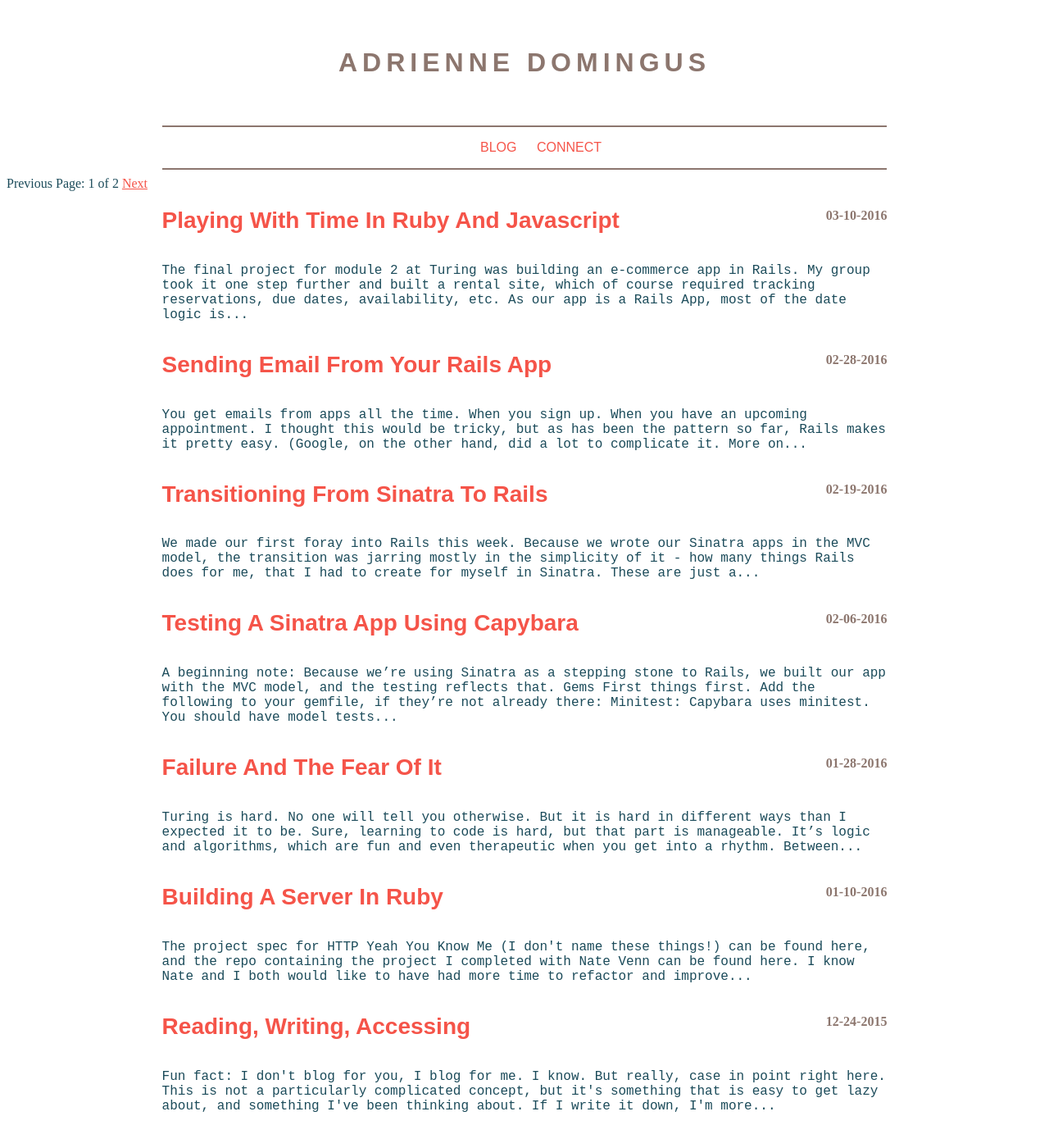
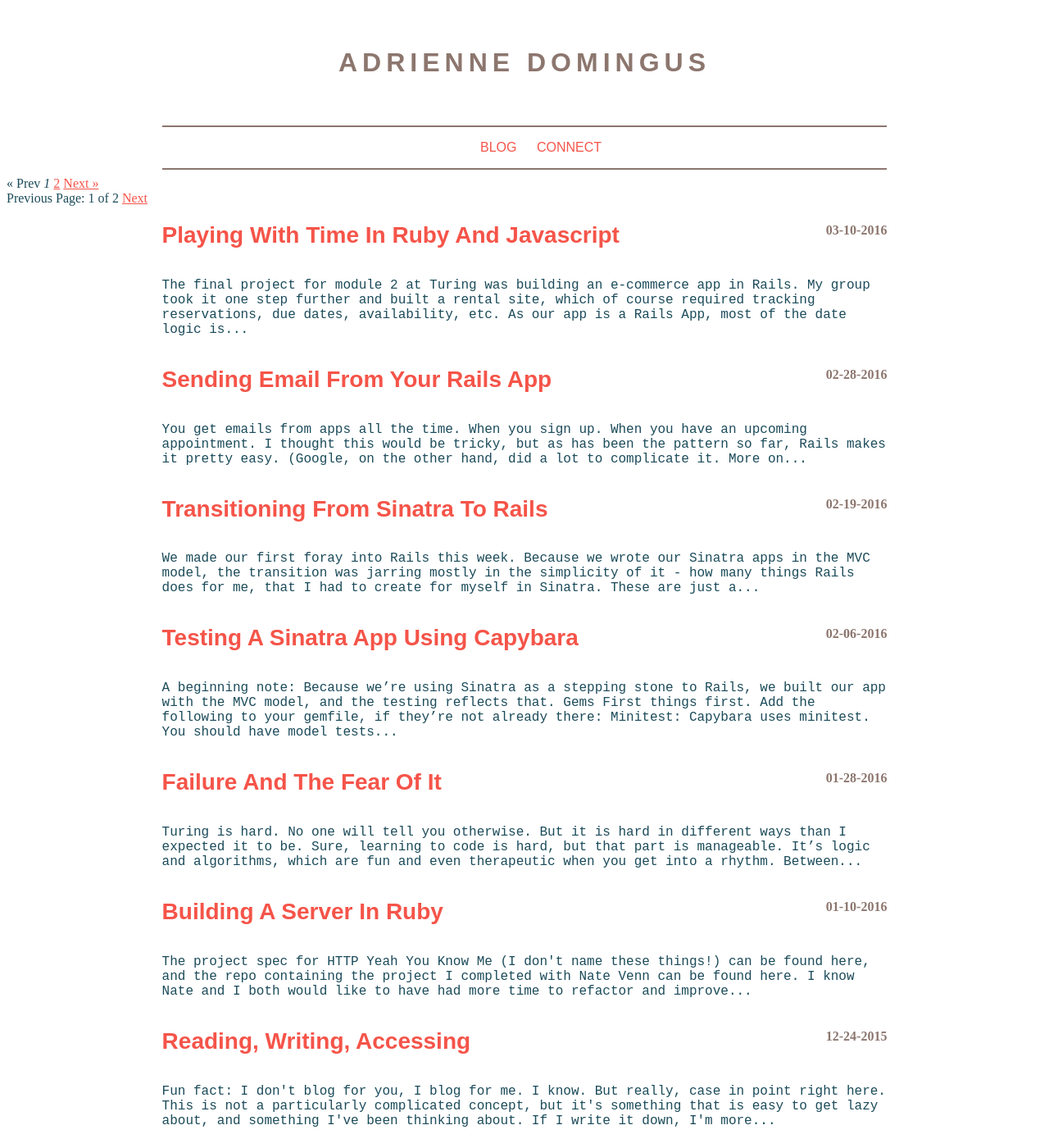
Before and after one commit to adriennedomingus/adriennedomingus.github.io, a Jekyll site: the page built from index.html, in a window 1280 px wide. Shown: the whole page at 82% size. Built offline with Jekyll 4.4.1, drawn with Linux system fonts in a browser that asks for light colours; the list of posts is cut into pages by our own code.

Commit message:
pagination

```diff
--- a/index.html
+++ b/index.html
@@ -1,6 +1,31 @@
 ---
 layout: default
 ---
+{% if paginator.total_pages > 1 %}
+<div class="pagination">
+  {% if paginator.previous_page %}
+    <a href="{{ paginator.previous_page_path | prepend: site.baseurl | replace: '//', '/' }}">&laquo; Prev</a>
+  {% else %}
+    <span>&laquo; Prev</span>
+  {% endif %}
+
+  {% for page in (1..paginator.total_pages) %}
+    {% if page == paginator.page %}
+      <em>{{ page }}</em>
+    {% elsif page == 1 %}
+      <a href="{{ paginator.previous_page_path | prepend: site.baseurl | replace: '//', '/' }}">{{ page }}</a>
+    {% else %}
+      <a href="{{ site.paginate_path | prepend: site.baseurl | replace: '//', '/' | replace: ':num', page }}">{{ page }}</a>
+    {% endif %}
+  {% endfor %}
+
+  {% if paginator.next_page %}
+    <a href="{{ paginator.next_page_path | prepend: site.baseurl | replace: '//', '/' }}">Next &raquo;</a>
+  {% else %}
+    <span>Next &raquo;</span>
+  {% endif %}
+</div>
+{% endif %}
 <div class="pagination">
   {% if paginator.previous_page %}
     <a href="{{ paginator.previous_page_path }}" class="previous">Previous</a>
```
